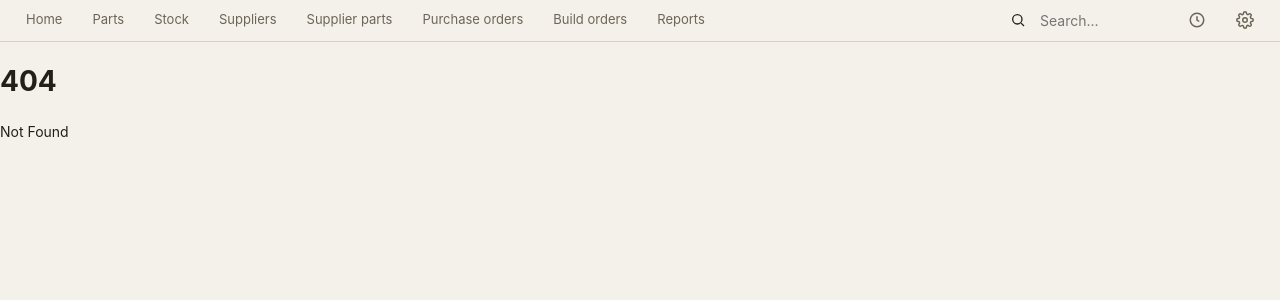
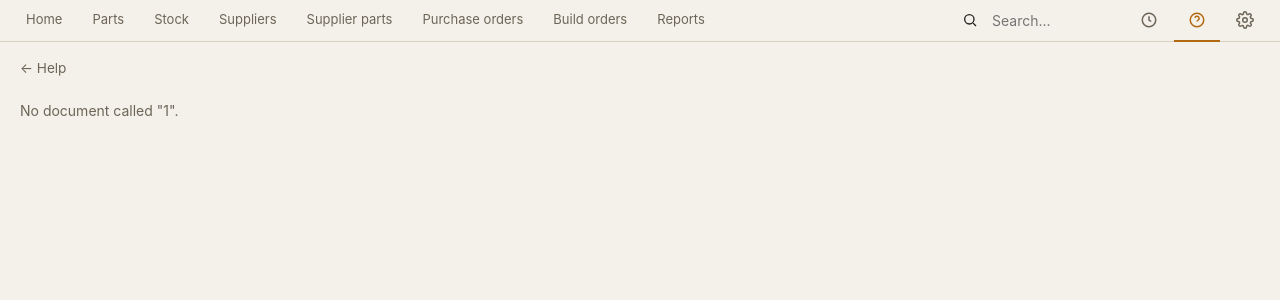
Before and after one commit to JustusRijke/Stronghold, a SvelteKit app in the folder frontend/: page /help/1 in a window 1280 px wide. Before the commit this address had no page. Shown: the top 300 px of the page. Built offline with nearby package versions, Linux system fonts and the light colour scheme.

Commit message:
Help button and /help pages rendering the docs

```diff
--- a/frontend/package.json
+++ b/frontend/package.json
@@ -22,6 +22,7 @@
     "vite": "^6.0.0"
   },
   "dependencies": {
+    "marked": "^18.0.9",
     "valibot": "^1.4.2"
   }
 }
--- /dev/null
+++ b/frontend/src/lib/docs.ts
@@ -0,0 +1,24 @@
+import { marked } from 'marked';
+
+// The /docs markdown files, bundled as raw text at build time so the SPA can
+// serve them without a backend route. Title = the file's first `# ` heading.
+const FILES = import.meta.glob('../../../docs/*.md', {
+	query: '?raw',
+	import: 'default',
+	eager: true
+}) as Record<string, string>;
+
+export type Doc = { slug: string; title: string; body: string };
+
+export const DOCS: Doc[] = Object.entries(FILES)
+	.map(([path, body]) => ({
+		slug: path.split('/').pop()!.replace(/\.md$/, ''),
+		title: /^#\s+(.+)$/m.exec(body)?.[1] ?? path,
+		body
+	}))
+	.sort((a, b) => a.title.localeCompare(b.title));
+
+export const getDoc = (slug: string) => DOCS.find((d) => d.slug === slug);
+
+// our own docs, bundled at build time -- never user input, so no sanitiser
+export const render = (md: string) => marked.parse(md, { async: false });
--- a/frontend/src/routes/+layout.svelte
+++ b/frontend/src/routes/+layout.svelte
@@ -143,6 +143,19 @@
 		</svg>
 	</a>
 	<a
+		href="/help"
+		class="help"
+		class:active={isActive('/help')}
+		title="Help"
+		aria-label="Help"
+	>
+		<svg viewBox="0 0 24 24" width="18" height="18" fill="none" stroke="currentColor" stroke-width="2">
+			<circle cx="12" cy="12" r="9" />
+			<path d="M9.1 9a3 3 0 0 1 5.8 1c0 2-3 2.5-3 4" />
+			<path d="M12 17h.01" />
+		</svg>
+	</a>
+	<a
 		href="/settings"
 		class="settings"
 		class:active={isActive('/settings')}
@@ -218,6 +231,7 @@
 		background: rgba(127, 127, 127, 0.15);
 	}
 	.activity,
+	.help,
 	.settings {
 		display: flex;
 		align-items: center;
--- /dev/null
+++ b/frontend/src/routes/help/+page.svelte
@@ -0,0 +1,42 @@
+<script lang="ts">
+	import { DOCS } from '$lib/docs';
+</script>
+
+<div class="content">
+	<h1>Help</h1>
+	<p class="blurb">How Stronghold works. More subjects will follow.</p>
+	<ul>
+		{#each DOCS as d (d.slug)}
+			<li><a href={`/help/${d.slug}`}>{d.title}</a></li>
+		{/each}
+	</ul>
+</div>
+
+<style>
+	.content {
+		padding: 16px 20px;
+	}
+	h1 {
+		font-size: 1.2rem;
+		margin: 0 0 4px;
+	}
+	.blurb {
+		color: var(--ink-soft);
+		font-size: 0.85rem;
+		margin: 0 0 12px;
+	}
+	ul {
+		list-style: none;
+		margin: 0;
+		padding: 0;
+		display: grid;
+		gap: 8px;
+		max-width: 40em;
+	}
+	li {
+		padding: 10px 12px;
+		background: var(--card);
+		border: 1px solid var(--line);
+		border-radius: var(--radius);
+	}
+</style>
--- /dev/null
+++ b/frontend/src/routes/help/[slug]/+page.svelte
@@ -0,0 +1,71 @@
+<script lang="ts">
+	import { page } from '$app/stores';
+	import { getDoc, render } from '$lib/docs';
+
+	const slug = $derived($page.params.slug ?? '');
+	const doc = $derived(getDoc(slug));
+</script>
+
+<div class="content">
+	<a class="back" href="/help">&larr; Help</a>
+	{#if doc}
+		<article>{@html render(doc.body)}</article>
+	{:else}
+		<p class="muted">No document called "{slug}".</p>
+	{/if}
+</div>
+
+<style>
+	.content {
+		padding: 16px 20px;
+	}
+	.back {
+		font-size: 0.85rem;
+		color: var(--ink-soft);
+	}
+	article {
+		max-width: 48em;
+		line-height: 1.55;
+	}
+	article :global(h1) {
+		font-size: 1.2rem;
+		margin: 12px 0 8px;
+	}
+	article :global(h2) {
+		font-size: 1rem;
+		margin: 24px 0 6px;
+		padding-top: 12px;
+		border-top: 1px solid var(--line);
+	}
+	article :global(h3) {
+		font-size: 0.92rem;
+		margin: 18px 0 4px;
+	}
+	article :global(p),
+	article :global(li) {
+		font-size: 0.88rem;
+	}
+	article :global(table) {
+		border-collapse: collapse;
+		margin: 10px 0;
+		width: 100%;
+		font-size: 0.85rem;
+	}
+	article :global(th),
+	article :global(td) {
+		border: 1px solid var(--line);
+		padding: 5px 8px;
+		text-align: left;
+		vertical-align: top;
+	}
+	article :global(th) {
+		background: var(--card);
+	}
+	article :global(code) {
+		background: var(--card);
+		border: 1px solid var(--line);
+		border-radius: 3px;
+		padding: 0 3px;
+		font-size: 0.9em;
+	}
+</style>
```
Also changed, not shown: 1 other file (tests, documents, lock files or other folders).
